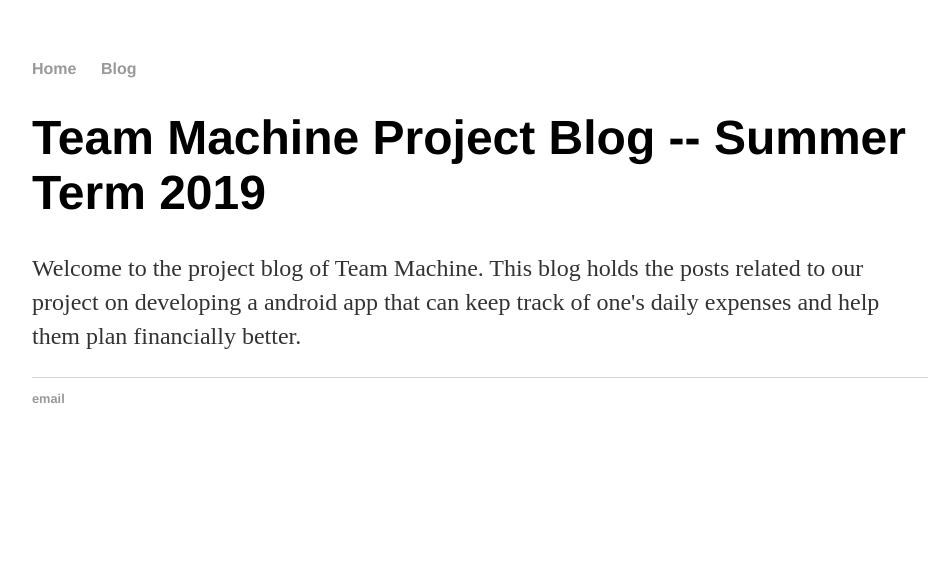
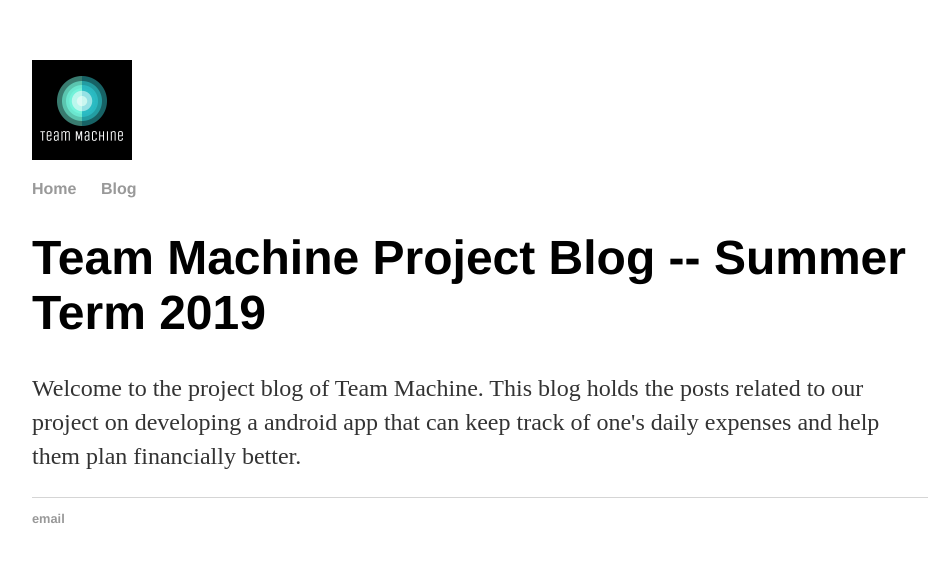
Before and after one commit to DBSE-teaching/isee2019-TeamMachine, a Jekyll site: the page built from docs/index.html, in a window 1280 px wide. Shown: the top 562 px of the page, without its empty margins (160-1097 px from the left). Built offline with Jekyll 4.4.1, drawn with Linux system fonts in a browser that asks for light colours; a file with an impossible date is left out.

Commit message:
Update default.html

```diff
--- a/docs/_layouts/default.html
+++ b/docs/_layouts/default.html
@@ -7,6 +7,7 @@
 		</head>
 		<body>
 			<nav>
+				<img src="{{site.baseurl}}//images/logo.jfif" height=100>
 	    		<ul>
 	        		<li><a href="{{site.baseurl}}/">Home</a></li>
 		        	<!--<li><a href="/about">About</a></li>
```
